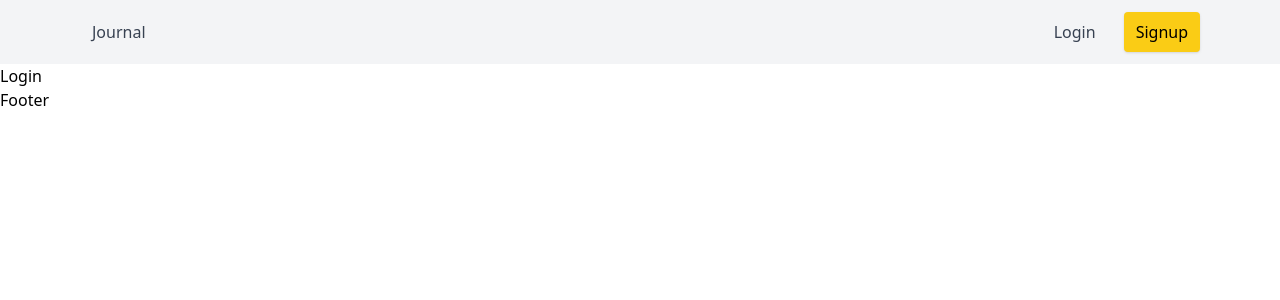
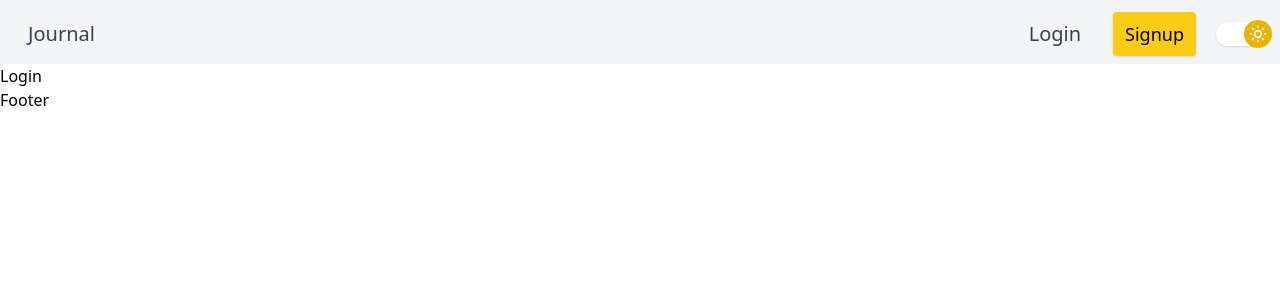
Before and after one commit to mhgamboa/diaray-app, a Next.js app: page /login in a window 1280 px wide. Shown: the top 300 px of the page. Built offline with nearby package versions, Linux system fonts and the light colour scheme.

Commit message:
Fix Dark Mode

```diff
--- a/components/layout/Header.js
+++ b/components/layout/Header.js
@@ -4,7 +4,7 @@ import Link from "next/link";
 import { useRouter } from "next/router";
 import DarkModeButton from "./darkModeButton";
 
-const Header = ({ toggleDark }) => {
+const Header = ({ toggleDark, dark }) => {
   const router = useRouter();
   const [path, updatePath] = useState(router.route);
 
@@ -15,9 +15,6 @@ const Header = ({ toggleDark }) => {
     }
   }, [router.route, path]);
 
-  const font = "text-gray-700 hover:text-black py-5 px-3";
-  const section = "flex items-center justify-between space-x-4";
-
   const [mobileMenuState, setMobileMenuState] = useState("-translate-y-full");
   const mobileMenuRef = useRef(null);
 
@@ -26,11 +23,13 @@ const Header = ({ toggleDark }) => {
     if (mobileMenuState !== "-translate-y-full") setMobileMenuState("-translate-y-full");
   };
 
+  const font = "text-gray-700 dark:text-white hover:text-black py-5 px-3 md:text-xl";
+  const section = "flex items-center justify-between space-x-5";
   return (
     <div>
       <nav className="bg-gray-100 dark:bg-black h-16 fixed inset-x-0 z-10">
         {/* Content Width */}
-        <div className="max-w-6xl mx-auto px-4">
+        <div className="max-w-6xl lg:max-w-7xl mx-auto px-4">
           {/* Actual Content & Content Layout */}
           <div className="flex justify-between">
             {/* Section 1 - Logo */}
@@ -39,24 +38,24 @@ const Header = ({ toggleDark }) => {
                 <a className={font}>Journal</a>
               </Link>
             </div>
-            {/* Section 2 - Login & Signup */}
+            {/* Section 2 - Login, Signup, & Dark Mode */}
             <div className={`hidden md:flex ${section}`}>
               <Link href="/login">
                 <a className={font}>Login</a>
               </Link>
               <Link href="#">
-                <a className="bg-yellow-400 hover:bg-yellow-300 rounded py-2 px-3 shadow transition ease-in-out duration-200">
+                <a className="bg-yellow-400 hover:bg-yellow-300 md:text-lg rounded py-2 px-3 shadow transition ease-in-out duration-200">
                   Signup
                 </a>
               </Link>
-              {/* <DarkModeButton toggleDark={toggleDark} /> */}
+              <DarkModeButton toggleDark={toggleDark} dark={dark} />
             </div>
             {/* Mobile Button (Hidden on Desktop) */}
             <div className="md:hidden flex items-center">
               <button onClick={toggleMobileMenu}>
                 <svg
                   xmlns="http://www.w3.org/2000/svg"
-                  className="h-6 w-6"
+                  className="h-6 w-6 dark:text-gray-50"
                   fill="none"
                   viewBox="0 0 24 24"
                   stroke="currentColor"
@@ -75,8 +74,8 @@ const Header = ({ toggleDark }) => {
       </nav>
 
       {/* Mobile Menu */}
-      <nav
-        className={`md:hidden bg-gray-100 px-2 pb-4 mt-16 flex flex-col transform duration-300 ${mobileMenuState} fixed inset-x-0`}
+      <div
+        className={`md:hidden bg-gray-100 dark:bg-black px-2 pb-4 mt-16 flex flex-col transform duration-300 ${mobileMenuState} fixed inset-x-0`}
         ref={mobileMenuRef}
       >
         <Link href="/login">
@@ -87,7 +86,10 @@ const Header = ({ toggleDark }) => {
             Signup
           </a>
         </Link>
-      </nav>
+        <div className="flex justify-end pt-4 pr-3">
+          <DarkModeButton toggleDark={toggleDark} dark={dark} />
+        </div>
+      </div>
     </div>
   );
 };
--- a/components/layout/Layout.js
+++ b/components/layout/Layout.js
@@ -2,12 +2,13 @@ import React from "react";
 import Header from "./Header";
 import Footer from "./Footer";
 import { useState } from "react";
+import DarkModeButton from "./darkModeButton";
 
 const Layout = ({ children }) => {
   const [dark, toggleDark] = useState("");
   return (
     <div className={dark}>
-      <Header toggledark={toggleDark} />
+      <Header toggleDark={toggleDark} dark={dark} />
       <div className="pt-16">{children}</div>
       <Footer />
     </div>
--- a/components/layout/darkModeButton.js
+++ b/components/layout/darkModeButton.js
@@ -1,18 +1,16 @@
 import React from "react";
 
-const DarkModeButton = ({ toggleDark, isDark }) => {
+const DarkModeButton = ({ toggleDark, dark }) => {
   return (
     <button
       className="top-5 right-5 w-10 h-5 md:w-12 md:h-6 rounded-2xl bg-white flex items-center transition duration-300 focus:outline-none shadow"
-      onClick={() => toggleDark(isDark => !isDark)}
+      onClick={() => (dark === "dark" ? toggleDark("") : toggleDark("dark"))}
     >
       <div
         id="switch-toggle"
-        className={`w-6 h-6 md:w-7 md:h-7 relative rounded-full transition duration-500 transform p-1 text-white ${
-          isDark ? "bg-gray-700 translate-x-full" : "bg-yellow-500 -translate-x-2"
-        }`}
+        className="w-6 h-6 md:w-7 md:h-7 rounded-full transition duration-500 transform p-1 text-white dark:bg-gray-700 translate-x-full bg-yellow-500 dark:-translate-x-2"
       >
-        {isDark ? (
+        {dark === "dark" ? (
           <svg
             xmlns="http://www.w3.org/2000/svg"
             fill="none"
```
